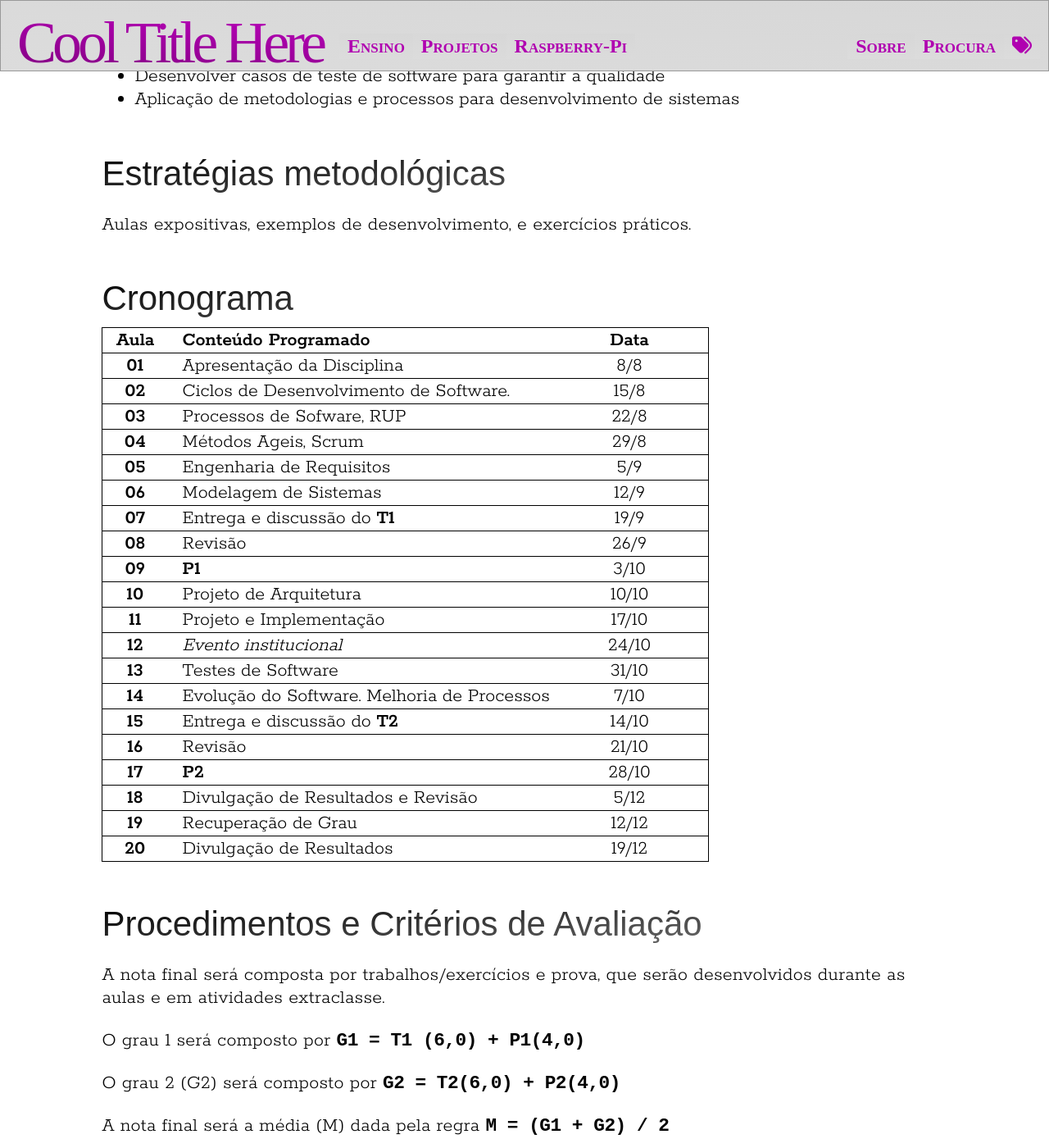
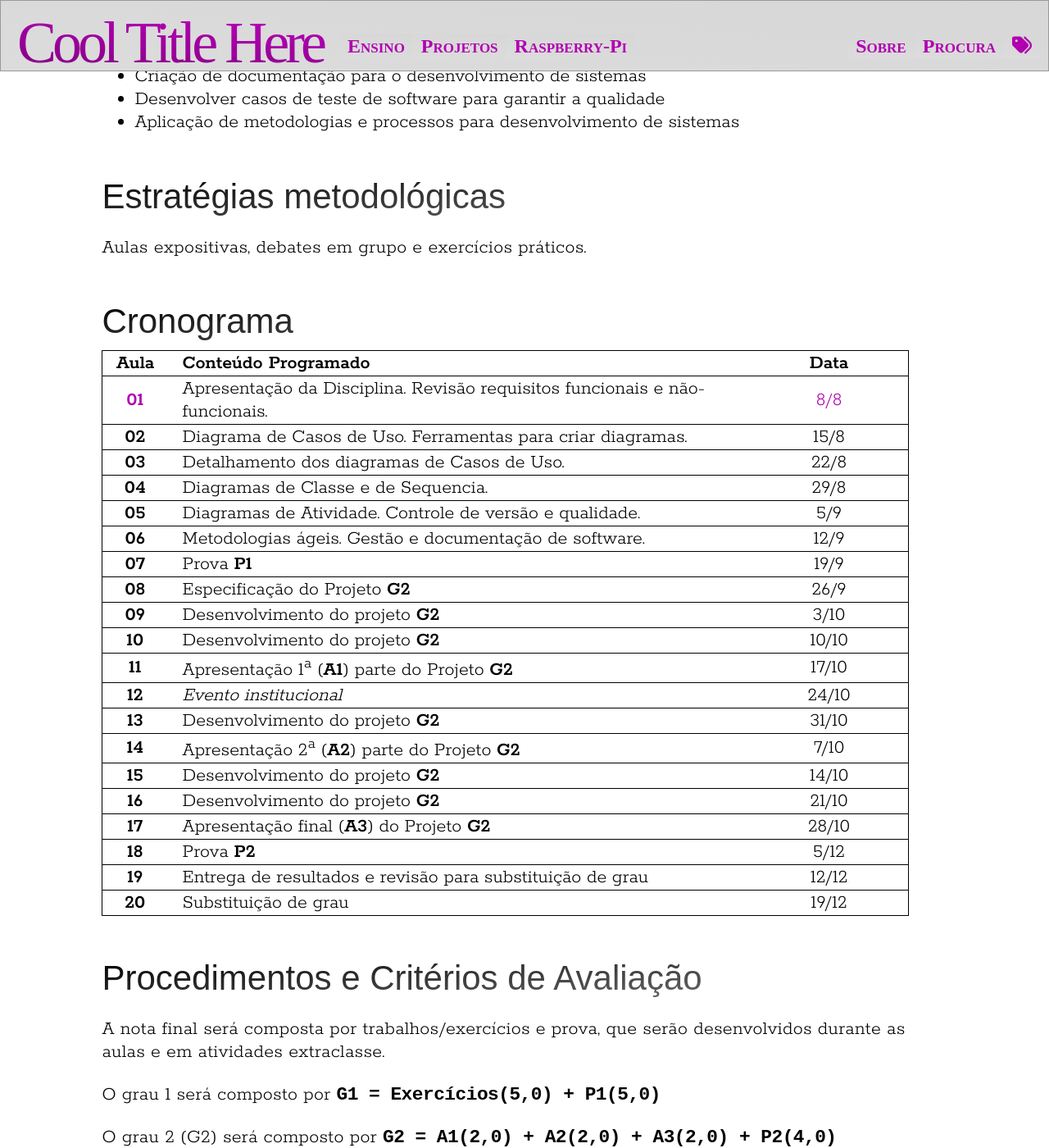
Before and after one commit to rafasgj/rafaeljeffman.com, a Jekyll site: the page built from teaching/lasalle/2023-02-engsw.md, in a window 1280 px wide and 1400 px high, scrolled down 1463 px. Shown: the whole window at 82% size. Built offline with Jekyll 4.4.1, drawn with Linux system fonts in a browser that asks for light colours; some web fonts are replaced; some of the changed text lies outside the part shown.

Commit message:
Final planing for Sw. Eng. Lab

```diff
--- a/teaching/lasalle/2023-02-engsw.md
+++ b/teaching/lasalle/2023-02-engsw.md
@@ -20,7 +20,9 @@
 * [Estratégias Metodológicas](#estratégias-metodológicas)
 * [Cronograma](#cronograma)
 * [Avaliação](#avaliacao)
+<!--
 * [Material Complementar](#material-complementar)
+-->
 </div>
 {::options parse_block_html="false" /}
 
@@ -49,6 +52,7 @@
 * Realizar a documentação do sistema, especificação de requisitos, controle de versão e controle de qualidade no desenvolvimento de sistemas
 * Propor soluções criativas e inovadoras para problemas gerais ou específicos na sua área de atuação, pautadas nas necessidades da sociedade
 
+
 ## Unidades de aprendizagem
 
 * Aplicação de análise de requisitos para especificação de softwares
@@ -58,41 +62,41 @@
 
 ## Estratégias metodológicas
 
-Aulas expositivas, exemplos de desenvolvimento, e exercícios práticos.
+Aulas expositivas, debates em grupo e exercícios práticos.
 
 ## Cronograma
 
 | Aula | Conteúdo Programado | Data |
 | :--: | :------------------ | :--: |
-| **01** | Apresentação da Disciplina | 8/8 |
-| **02** | Ciclos de Desenvolvimento de Software.  | 15/8 |
-| **03** | Processos de Sofware, RUP | 22/8 |
-| **04** | Métodos Ageis, Scrum | 29/8 |
-| **05** | Engenharia de Requisitos | 5/9 |
-| **06** | Modelagem de Sistemas | 12/9 |
-| **07** | Entrega e discussão do **T1** | 19/9 |
-| **08** | Revisão | 26/9 |
-| **09** | **P1** | 3/10 |
-| **10** | Projeto de Arquitetura | 10/10 |
-| **11** | Projeto e Implementação | 17/10 |
+| [**01**](/teaching/lasalle/lectures/engswlab/lecture-01) | Apresentação da Disciplina. Revisão requisitos funcionais e não-funcionais. | [8/8](/teaching/lasalle/lectures/engswlab/lecture-01) |
+| **02** | Diagrama de Casos de Uso. Ferramentas para criar diagramas. | 15/8 |
+| **03** | Detalhamento dos diagramas de Casos de Uso. | 22/8 |
+| **04** | Diagramas de Classe e de Sequencia. | 29/8 |
+| **05** | Diagramas de Atividade. Controle de versão e qualidade. | 5/9 |
+| **06** | Metodologias ágeis. Gestão e documentação de software. | 12/9 |
+| **07** | Prova **P1** | 19/9 |
+| **08** | Especificação do Projeto **G2** | 26/9 |
+| **09** | Desenvolvimento do projeto **G2** | 3/10 |
+| **10** | Desenvolvimento do projeto **G2** | 10/10 |
+| **11** | Apresentação 1<sup>a</sup> (**A1**) parte do Projeto **G2** | 17/10 |
 | **12** | _Evento institucional_ | 24/10 |
-| **13** | Testes de Software | 31/10 |
-| **14** | Evolução do Software. Melhoria de Processos | 7/10 |
-| **15** | Entrega e discussão do **T2** | 14/10 |
-| **16** | Revisão | 21/10 |
-| **17** | **P2** | 28/10 |
-| **18** | Divulgação de Resultados e Revisão | 5/12 |
-| **19** | Recuperação de Grau | 12/12 |
-| **20** | Divulgação de Resultados | 19/12 |
+| **13** | Desenvolvimento do projeto **G2**  | 31/10 |
+| **14** | Apresentação 2<sup>a</sup> (**A2**) parte do Projeto **G2** | 7/10 |
+| **15** | Desenvolvimento do projeto **G2**   | 14/10 |
+| **16** | Desenvolvimento do projeto **G2** | 21/10 |
+| **17** | Apresentação final (**A3**) do Projeto **G2** | 28/10 |
+| **18** | Prova **P2** | 5/12 |
+| **19** | Entrega de resultados e revisão para substituição de grau | 12/12 |
+| **20** | Substituição de grau | 19/12 |
 
 
 ## Procedimentos e Critérios de Avaliação {#avaliacao}
 
 A nota final será composta por trabalhos/exercícios e prova, que serão desenvolvidos durante as aulas e em atividades extraclasse.
 
-O grau 1 será composto por `G1 = T1 (6,0) + P1(4,0)`
+O grau 1 será composto por `G1 = Exercícios(5,0) + P1(5,0)`
 
-O grau 2 (G2) será composto por `G2 = T2(6,0) + P2(4,0)`
+O grau 2 (G2) será composto por `G2 = A1(2,0) + A2(2,0) + A3(2,0) + P2(4,0)`
 
 A nota final será a média (M) dada pela regra `M = (G1 + G2) / 2`
 
```
Also changed, not shown: other parts of teaching/lasalle/2023-02-engsw.md (+2 -8 lines).
